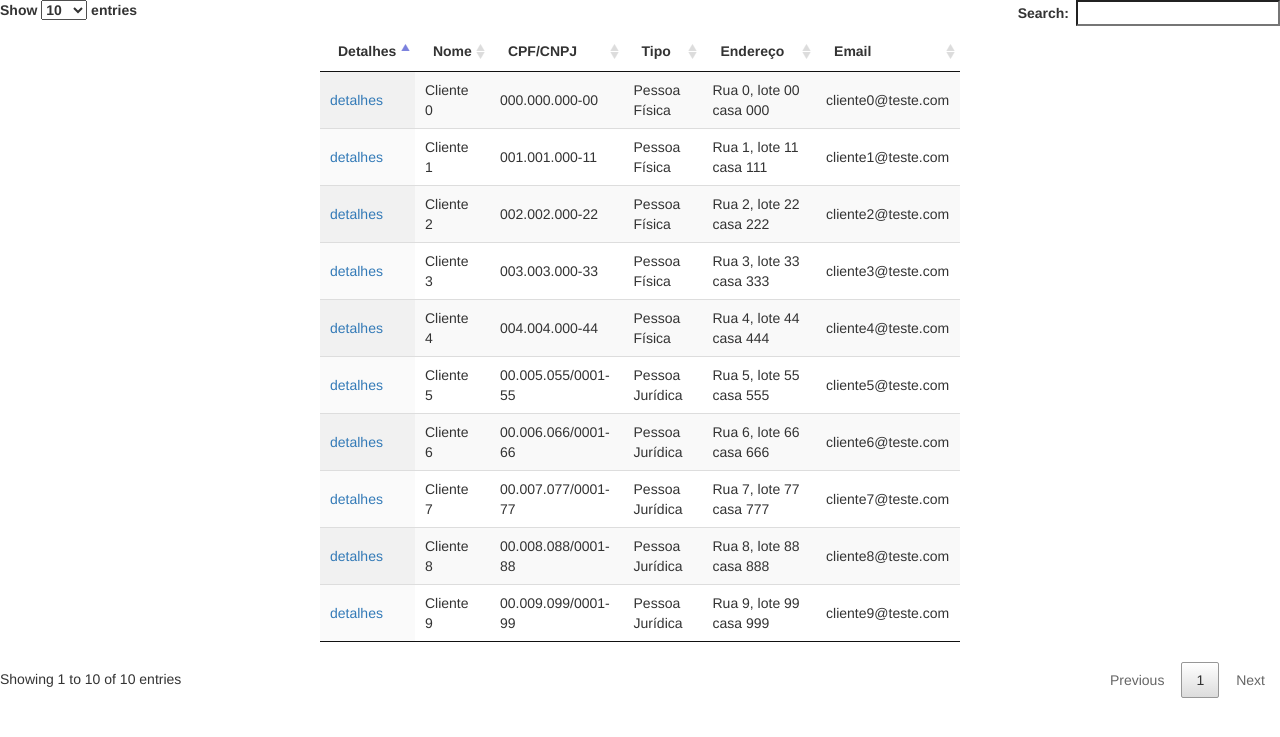
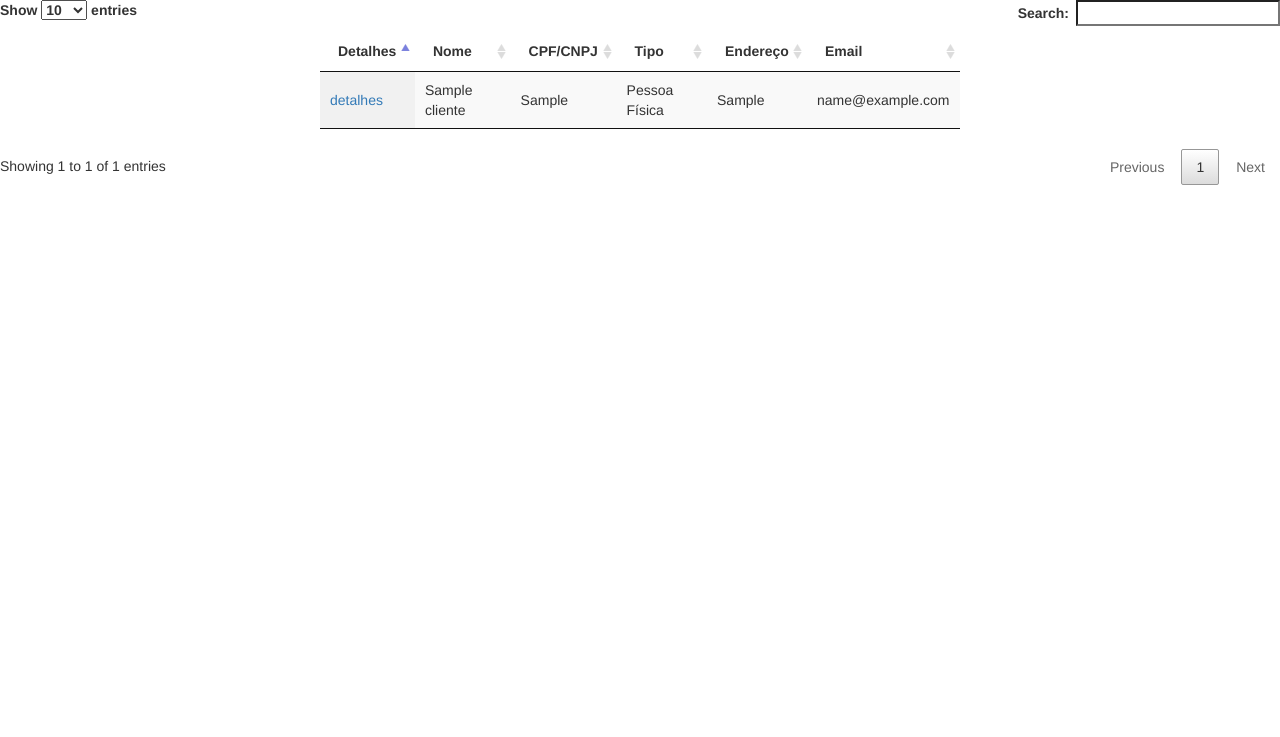
Before and after one commit to gcdantas/Curso-POO, a PHP site: page / in a window 1280 px wide. Shown: the top 737 px of the page. Run offline with PHP 8.4, Linux system fonts and the light colour scheme; tables that the repository leaves empty or names only in its code hold one stand-in row (values such as "Sample post").

Commit message:
alterações para última fase do projeto poo

```diff
--- a/index.php
+++ b/index.php
@@ -59,15 +59,6 @@
 	<script type="text/javascript">
 
 	function format ( d ) {
-		var codigo;
-
-		if (typeof d.cpf !== 'undefined') {
-			codigo = d.cpf;
-		} else {
-			codigo = d.cnpj;
-		}
-
-	    // `d` is the original data object for the row
 	    return '<table cellpadding="5" cellspacing="0" border="0" style="padding-left:50px;">'+
 	        '<tr>'+
 	            '<td>Nome:</td>'+
@@ -75,7 +66,7 @@
 	        '</tr>'+
 	        '<tr>'+
 	            '<td>CPF/CNPJ:</td>'+
-	            '<td>'+codigo+'</td>'+
+	            '<td>'+d.cpf_cnpj+'</td>'+
 	        '</tr>'+
 	        '<tr>'+
 	            '<td>Cliente desde:</td>'+
@@ -97,15 +88,10 @@
 							    "defaultContent": '<a>detalhes</a>'
 							},
 							{ data: 'nome' } ,
+							{ data: 'cpf_cnpj' },
 							{"data": null,
 								"render": function (data) {
-									if (typeof data.cpf !== 'undefined') return data.cpf+'';
-									else return data.cnpj+'';
-								}
-							},
-							{"data": null,
-								"render": function (data) {
-									if (typeof data.cpf !== 'undefined') return 'Pessoa Física';
+									if (data.cpf_cnpj.length <= 14) return 'Pessoa Física';
 									else return 'Pessoa Jurídica';
 								}
 							},
--- a/response.php
+++ b/response.php
@@ -4,16 +4,18 @@ define ('CLASS_DIR','src');
 set_include_path(get_include_path().PATH_SEPARATOR.CLASS_DIR);
 spl_autoload_register();
 
-$lstClientesPf = array();
-$lstClientesPj = array();
+$conexao = null;
 
-$clientepf = new GCD\Cliente\PessoaFisica();
-$lstClientesPf = $clientepf->getClientes();
+try {
+	$conexao = new PDO("mysql:host=localhost;dbname=php-poo", 'root', '');
+	$conexao->setAttribute(PDO::ATTR_ERRMODE, PDO::ERRMODE_EXCEPTION);
+}
+catch(PDOException $e) {
+	echo "Error: " . $e->getMessage();
+}
 
-$clientepj = new GCD\Cliente\PessoaJuridica();
-$lstClientesPj = $clientepj->getClientes();
-
-$listClientes = array_merge($lstClientesPf, $lstClientesPj);
+$clientes = new GCD\Cliente\Cliente($conexao);
+$listClientes = $clientes->getClientes();
 
 $results = array(
         "sEcho" => 1,
--- a/src/GCD/Cliente/Cliente.php
+++ b/src/GCD/Cliente/Cliente.php
@@ -2,7 +2,7 @@
 
 namespace GCD\Cliente;
 
-abstract class Cliente implements \JsonSerializable {
+class Cliente implements \JsonSerializable {
 
 
 	private $nome;
@@ -10,6 +10,12 @@ abstract class Cliente implements \JsonSerializable {
 	private $email;
 	private $clienteDesde;
 	private $qtdEstrelas;
+	private $cpf_cnpj;
+	private $conexao;
+
+	function __construct($pdo) {
+		$this->conexao = $pdo;
+	}
 
 	public function getNome() {
 		return $this->nome;
@@ -42,7 +48,7 @@ abstract class Cliente implements \JsonSerializable {
 		return $this;
 	}
 
-	public abstract function getClientes();
+// 	public abstract function getClientes();
 
 	public function JsonSerialize()
 	{
@@ -58,9 +64,39 @@ abstract class Cliente implements \JsonSerializable {
 		return $this;
 	}
 
-// 	public function getGrauImportancia () {
-// 		return rand(1,5);
-// 	}
+	public  function getClientes() {
 
+		$clientes = array();
+		$sql = "select * from cliente";
+		$conexao = self::getConexao();
 
+		$stmt = $conexao->query($sql) OR trigger_error($conexao->error, E_USER_ERROR);
+
+		$clientes = array();
+		while ($cliente_db = $stmt->fetch()) {
+				$cliente = new Cliente($conexao);
+				$cliente->setNome($cliente_db['nome']);
+				$cliente->setCpfCnpj($cliente_db['cpf_cnpj']);
+				$cliente->setEndereco($cliente_db['endereco']);
+				$cliente->setEmail($cliente_db['email']);
+				$cliente->setClienteDesde($cliente_db['cliente_desde']);
+				$clientes[] = $cliente;
+		}
+
+		return $clientes;
+	}
+	public function getCpfCnpj() {
+		return $this->cpf_cnpj;
+	}
+	public function setCpfCnpj($cpf_cnpj) {
+		$this->cpf_cnpj = $cpf_cnpj;
+		return $this;
+	}
+	public function getConexao() {
+		return $this->conexao;
+	}
+	public function setConexao($conexao) {
+		$this->conexao = $conexao;
+		return $this;
+	}
 }
--- a/src/GCD/Cliente/PessoaFisica.php
+++ b/src/GCD/Cliente/PessoaFisica.php
@@ -13,19 +13,19 @@ class PessoaFisica extends Cliente implements \JsonSerializable {
 		return $this;
 	}
 
-	public  function getClientes() {
-		$clientes = array();
-		for ($i=0;$i<5;$i++) {
-			$cliente = new PessoaFisica();
-			$cliente->setNome("Cliente $i");
-			$cliente->setEndereco("Rua $i, lote $i$i casa $i$i$i");
-			$cliente->setEmail("cliente$i@teste.com");
-			$cliente->setCpf("00$i.00$i.000-$i$i");
-			$cliente->setClienteDesde(1995+$i);
-			$clientes[] = $cliente;
-		}
-		return $clientes;
-	}
+// 	public  function getClientes() {
+// 		$clientes = array();
+// 		for ($i=0;$i<5;$i++) {
+// 			$cliente = new PessoaFisica();
+// 			$cliente->setNome("Cliente $i");
+// 			$cliente->setEndereco("Rua $i, lote $i$i casa $i$i$i");
+// 			$cliente->setEmail("cliente$i@teste.com");
+// 			$cliente->setCpf("00$i.00$i.000-$i$i");
+// 			$cliente->setClienteDesde(1995+$i);
+// 			$clientes[] = $cliente;
+// 		}
+// 		return $clientes;
+// 	}
 
 	public function JsonSerialize()
 	{
--- a/src/GCD/Cliente/PessoaJuridica.php
+++ b/src/GCD/Cliente/PessoaJuridica.php
@@ -13,19 +13,19 @@ class PessoaJuridica extends Cliente implements \JsonSerializable {
 		return $this;
 	}
 
-	public function getClientes() {
-		$clientes = array();
-		for ($i=5;$i<10;$i++) {
-			$cliente = new PessoaJuridica();
-			$cliente->setNome("Cliente $i");
-			$cliente->setEndereco("Rua $i, lote $i$i casa $i$i$i");
-			$cliente->setEmail("cliente$i@teste.com");
-			$cliente->setCnpj("00.00$i.0$i$i/0001-$i$i");
-			$cliente->setClienteDesde(1995+$i);
-			$clientes[] = $cliente;
-		}
-		return $clientes;
-	}
+// 	public function getClientes() {
+// 		$clientes = array();
+// 		for ($i=5;$i<10;$i++) {
+// 			$cliente = new PessoaJuridica();
+// 			$cliente->setNome("Cliente $i");
+// 			$cliente->setEndereco("Rua $i, lote $i$i casa $i$i$i");
+// 			$cliente->setEmail("cliente$i@teste.com");
+// 			$cliente->setCnpj("00.00$i.0$i$i/0001-$i$i");
+// 			$cliente->setClienteDesde(1995+$i);
+// 			$clientes[] = $cliente;
+// 		}
+// 		return $clientes;
+// 	}
 
 	public function JsonSerialize()
 	{
```
